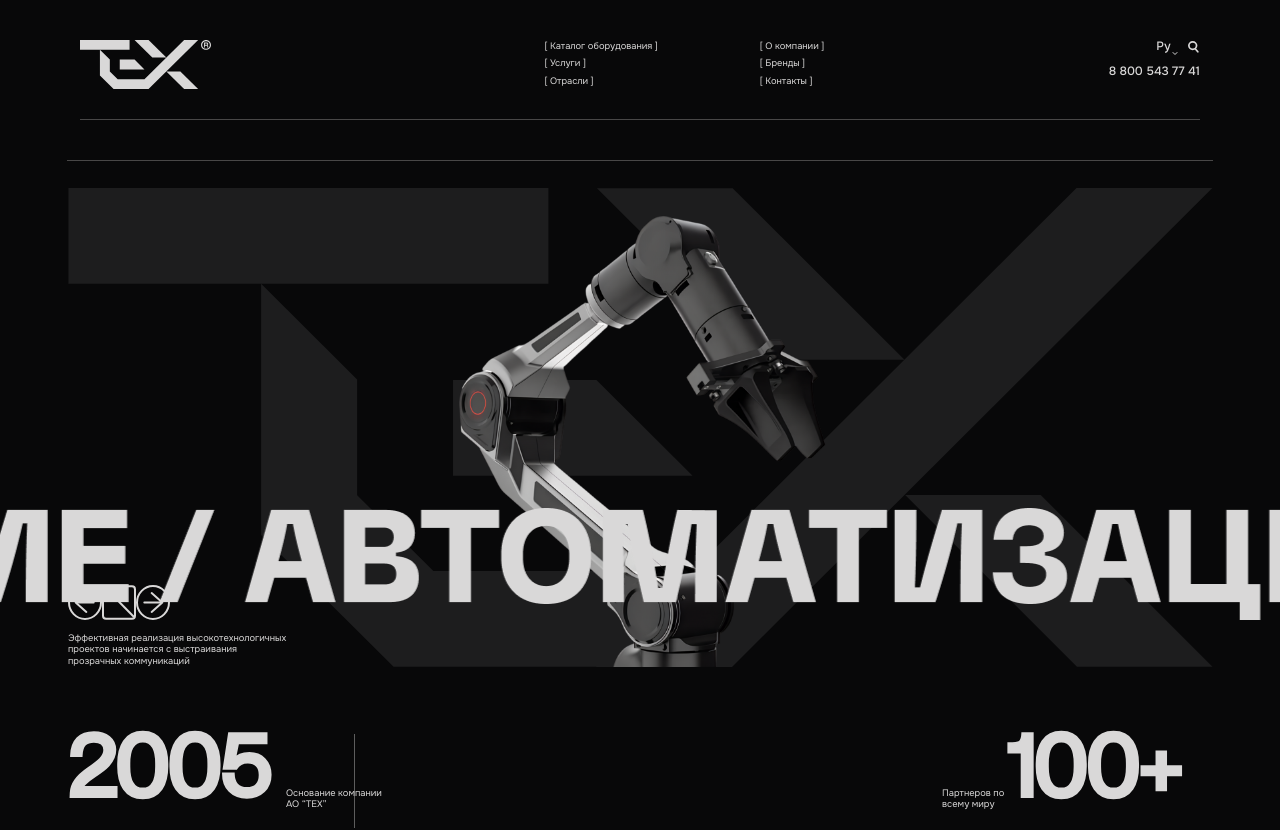
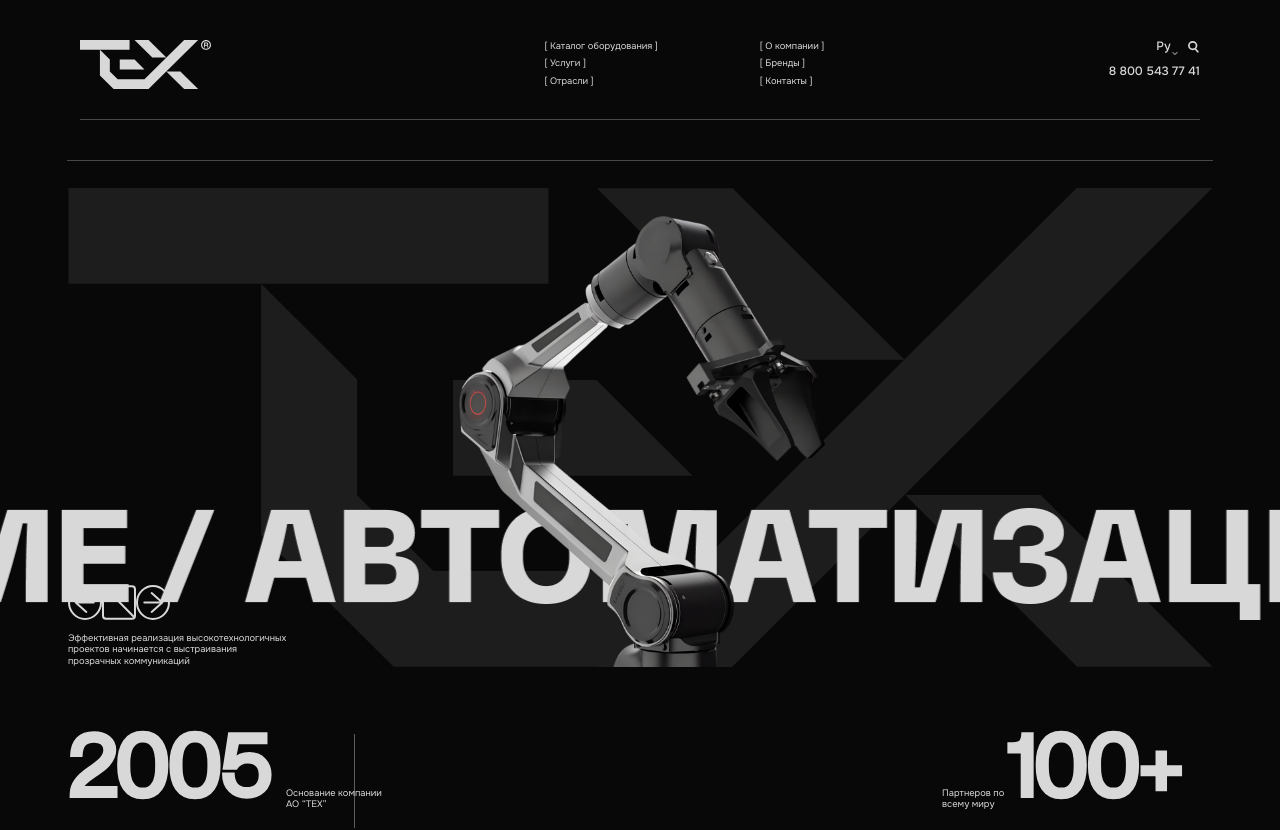
Before and after one commit to matilda081133-sketch/teh, a React (Vite) app: page /about in a window 1280 px wide. Shown: the top 830 px of the page. Built offline with nearby package versions, Linux system fonts and the light colour scheme.

Commit message:
fix: adjust z-index to explicitly hide marquee behind the robot creative

```diff
--- a/src/components/AboutSection2.module.css
+++ b/src/components/AboutSection2.module.css
@@ -25,6 +25,7 @@
   padding: 34.7917vw var(--padding-0) var(--padding-0);
   box-sizing: border-box;
   isolation: isolate;
+  z-index: 2;
 }
 .div {
   width: var(--width-328);
--- a/src/pages/About.module.css
+++ b/src/pages/About.module.css
@@ -189,7 +189,7 @@
   position: absolute;
   top: 508px;
   left: 0;
-  z-index: 1;
+  z-index: 0;
 }
 .marqueeContent {
   display: inline-flex;
```
